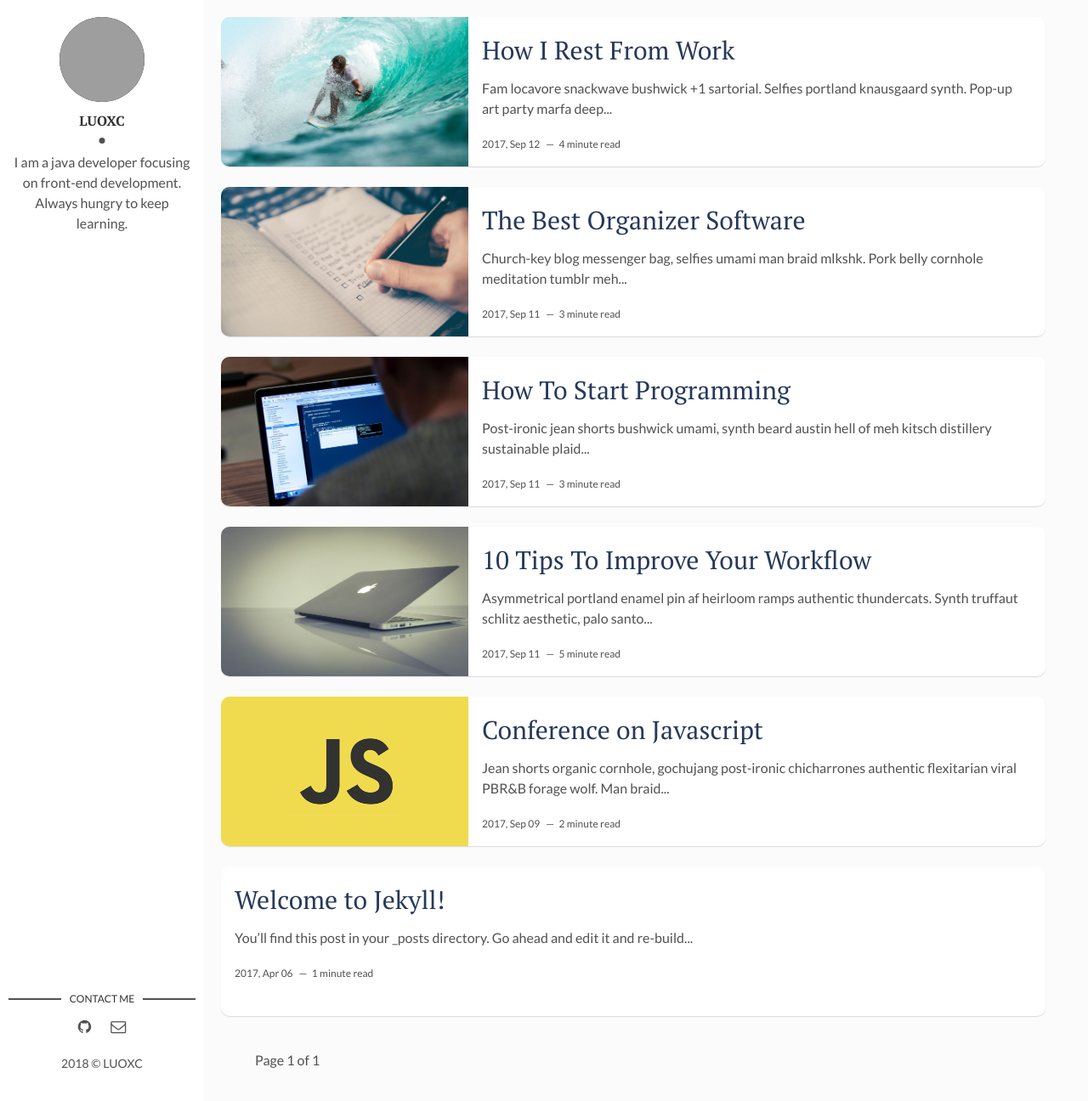
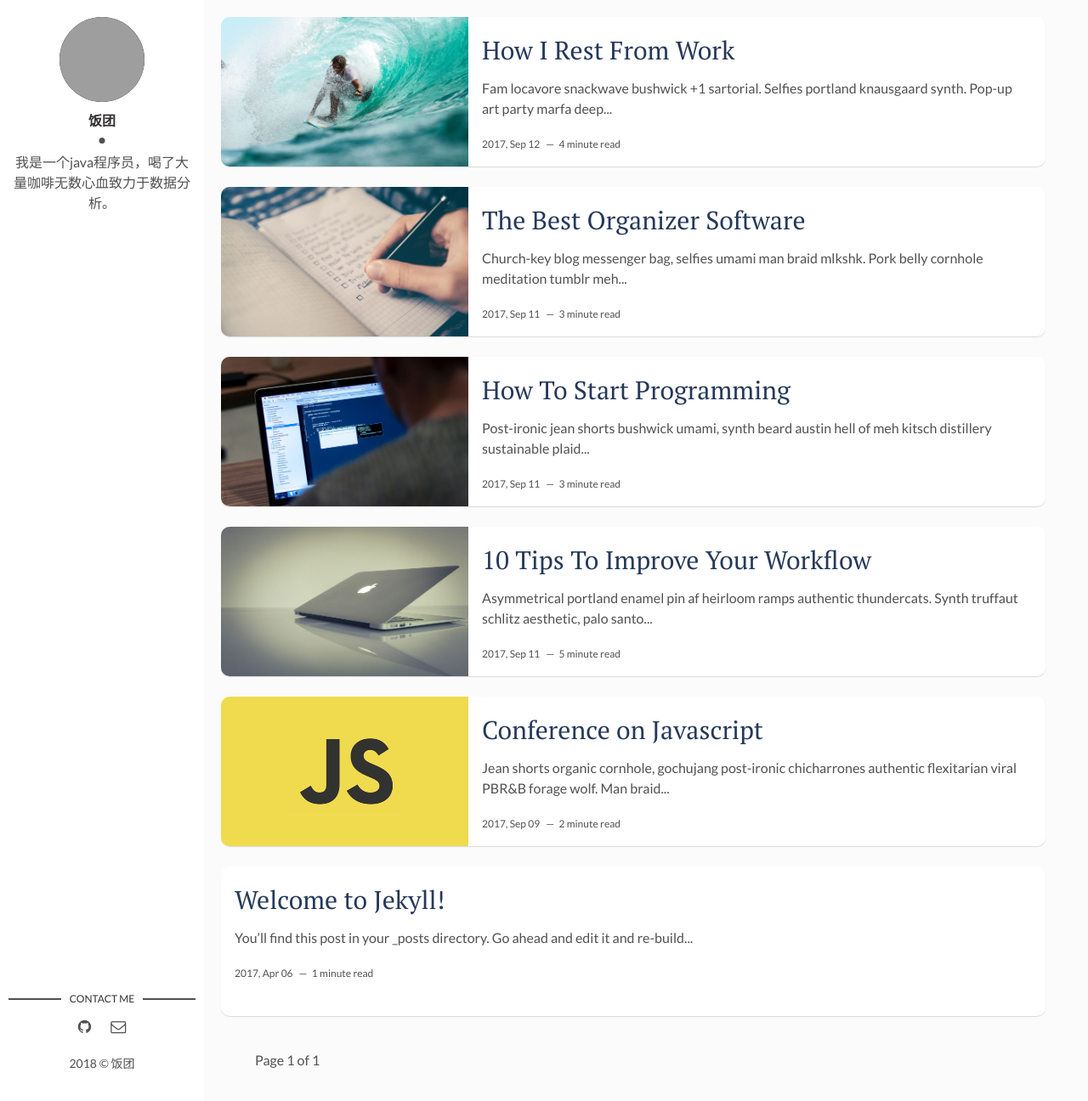
Before and after one commit to luoxc/luoxc.github.io, a Jekyll site: the page built from index.html, in a window 1280 px wide and 1296 px high. Shown: the whole window at 85% size. Built offline with Jekyll 4.4.1, drawn with Linux system fonts in a browser that asks for light colours; the list of posts is cut into pages by our own code; grey boxes are pictures that could not be loaded.

Commit message:
update profile

```diff
--- a/_config.yml
+++ b/_config.yml
@@ -9,9 +9,9 @@ url: "http://luoxc.xyz" # the base hostname & protocol for your site, e.g. http:
 site-twitter: #if your site has a twitter account, enter it here
 
 # Author Settings
-author: LUOXC # add your name
+author: 饭团 # add your name
 author-img: https://avatars3.githubusercontent.com/u/4321114?s=400&v=4 # add your photo
-about-author: I am a java developer focusing on front-end development. Always hungry to keep learning. # add description
+about-author: 我是一个java程序员，喝了大量咖啡无数心血致力于数据分析。 # add description
 # twitter: # add your Twitter handle
 # facebook: # add your Facebook handle
 github: luoxc # add your Github handle
```
